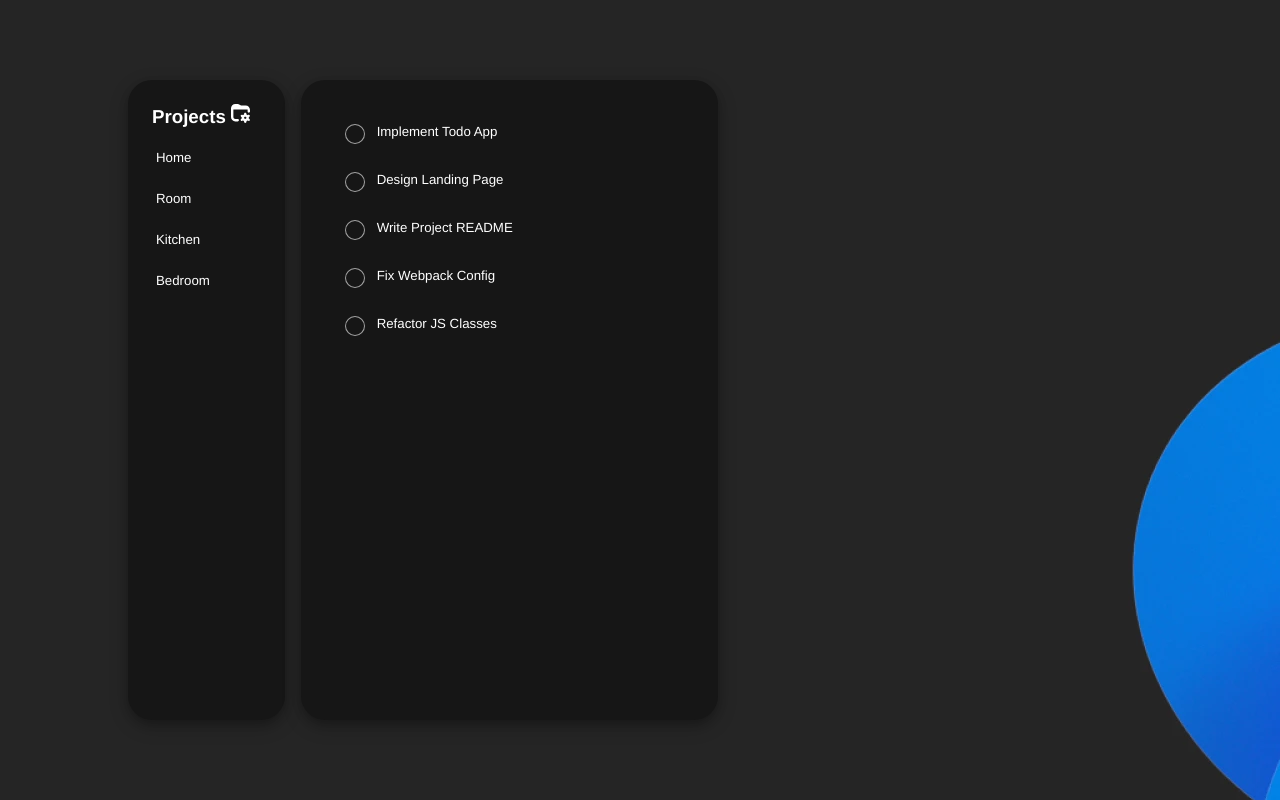
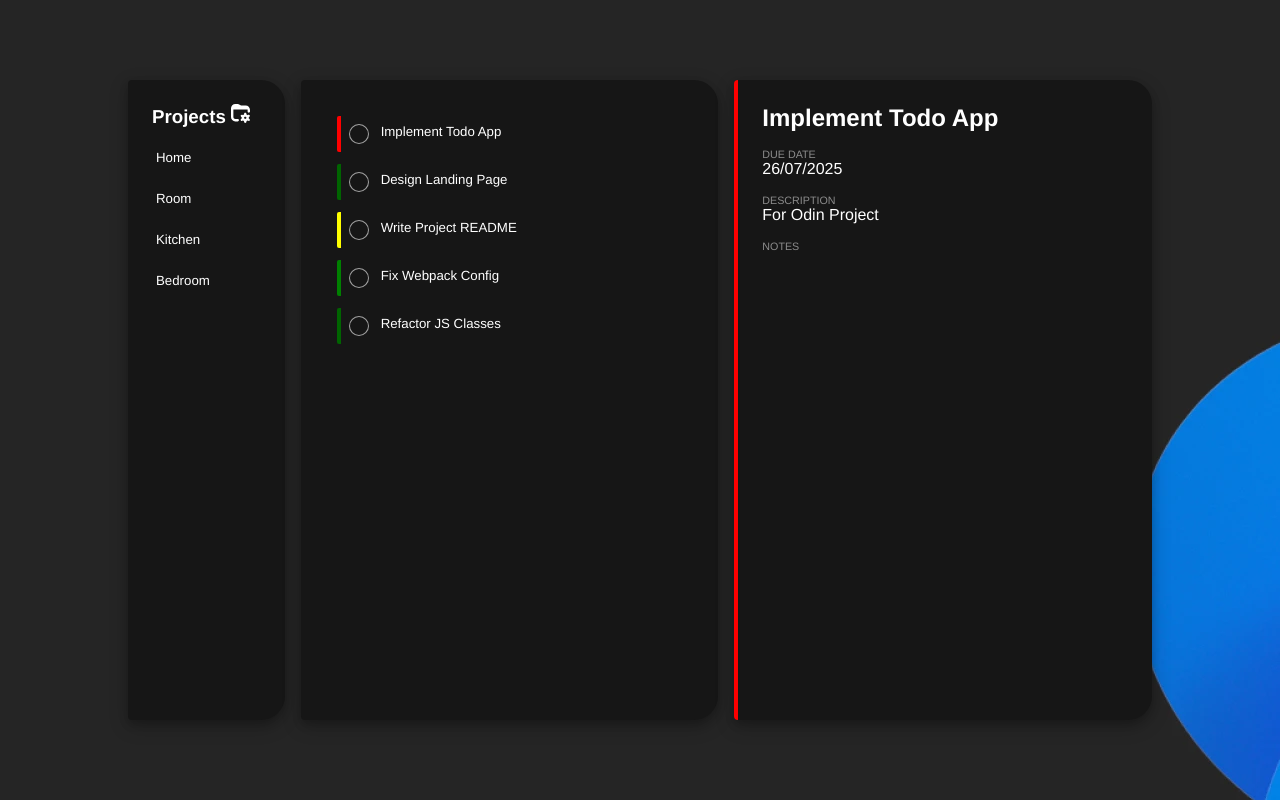
Before and after one commit to haristotle3/odin-todo-list, a website built with webpack: page src/template.html in a window 1280 px wide. Built offline with nearby package versions, Linux system fonts and the light colour scheme.

Commit message:
Implement todoItemDOMHandler, add styling

```diff
--- a/src/index.js
+++ b/src/index.js
@@ -4,6 +4,7 @@ import TodoItem from "./todoItem.js";
 import Project from "./project.js";
 import ProjectsList from "./projectsList.js";
 
+import TodoItemDOMHandler from "./todoItemDOMHandler.js";
 import ProjectDOMHandler from "./projectDOMHandler.js";
 import ProjectsListDOMHandler from "./projectsListDOMHandler.js";
 import { format } from "date-fns";
@@ -18,7 +19,7 @@ PJ.addTodoItem(
     `Implement Todo App`,
     `For Odin Project`,
     format(new Date(2025, 6, 26), "dd/MM/yyyy"),
-    1
+    5
   )
 );
 PJ.addTodoItem(
@@ -72,3 +73,4 @@ PL.addProject(PJ4);
 PLDM.refresh();
 
 const TDiv = new ProjectDOMHandler(PJ);
+const TodoDiv = new TodoItemDOMHandler(PJ.getAllTodos()[0]);
--- a/src/projectDOMHandler.js
+++ b/src/projectDOMHandler.js
@@ -19,6 +19,8 @@ export default class ProjectDOMHandler {
   createItemDiv(todoItem) {
     const itemDiv = document.createElement("div");
     itemDiv.classList.add("todo-item");
+    const priority = todoItem.getPriority();
+    itemDiv.classList.add(`priority-${priority}`);
 
     const checkButton = document.createElement("button");
     checkButton.role = "checkbox";
--- a/src/styles.css
+++ b/src/styles.css
@@ -4,6 +4,12 @@
   --card-bg-color: #161616;
   font-family: "Franklin Gothic Medium", "Arial Narrow", Arial, sans-serif;
   color: white;
+  --priority-5: red;
+  --priority-4: orange;
+  --priority-3: yellow;
+  --priority-2: darkgreen;
+  --priority-1: green;
+  --priority-0: white;
 }
 
 body {
@@ -28,7 +34,7 @@ body {
 
 .root > * {
   background-color: var(--card-bg-color);
-  border-radius: 24px;
+  border-radius: 4px 24px 24px 4px;
   padding: 24px;
   box-shadow: 0 4px 8px 0 rgba(0, 0, 0, 0.2), 0 6px 20px 0 rgba(0, 0, 0, 0.2);
 }
@@ -57,7 +63,7 @@ img[src$="svg"] {
   padding: 8px;
   margin: 12px;
 
-  border-radius: 8px;
+  border-radius: 2px 8px 8px 2px;
 }
 
 .tasks .todo-item:hover {
@@ -92,3 +98,36 @@ img[src$="svg"] {
   opacity: 0.75;
   text-decoration: line-through;
 }
+
+.task-details div {
+  margin: 16px 0;
+}
+
+.task-details div h6 {
+  font-weight: 100;
+  opacity: 0.5;
+}
+
+.priority-5 {
+  border-left: 4px solid var(--priority-5);
+}
+
+.priority-4 {
+  border-left: 4px solid var(--priority-4);
+}
+
+.priority-3 {
+  border-left: 4px solid var(--priority-3);
+}
+
+.priority-2 {
+  border-left: 4px solid var(--priority-2);
+}
+
+.priority-1 {
+  border-left: 4px solid var(--priority-1);
+}
+
+.priority-0 {
+  border-left: 4px solid var(--priority-0);
+}
--- a/src/todoItem.js
+++ b/src/todoItem.js
@@ -3,8 +3,8 @@ export default class TodoItem {
   constructor(title, description = ``, dueDate = ``, priority = 0) {
     this.id = crypto.randomUUID();
     this.title = title;
+    this.dueDate = dueDate;
     this.description = description;
-    this.dueDate = dueDate;
     this.priority = priority;
     this.notes = ``;
     this.complete = false;
--- /dev/null
+++ b/src/todoItemDOMHandler.js
@@ -0,0 +1,54 @@
+export default class TodoItemDOMHandler {
+  constructor(todoItem) {
+    this.todoItem = todoItem;
+
+    // Get root and create div card
+    this.root = document.querySelector(".root");
+    this.todoDetailsDiv = document.createElement("div");
+    this.todoDetailsDiv.classList.add("task-details");
+    // priority
+    const taskPriority = this.todoItem.getPriority();
+    this.todoDetailsDiv.classList.add(`priority-${taskPriority}`)
+    // title
+    const todoItemTitle = document.createElement("h2");
+    todoItemTitle.textContent = this.todoItem.getTitle();
+
+    // due date
+    const dueDateDiv = document.createElement("div");
+    const dueDateTitle = document.createElement("h6");
+    dueDateTitle.textContent = "DUE DATE";
+    const dueDate = document.createElement("p");
+    dueDate.textContent = todoItem.getDueDate();
+
+    dueDateDiv.appendChild(dueDateTitle);
+    dueDateDiv.appendChild(dueDate);
+
+    // description
+    const descriptionDiv = document.createElement("div");
+    const descriptionTitle = document.createElement("h6");
+    descriptionTitle.textContent = "DESCRIPTION";
+    const description = document.createElement("p");
+    description.textContent = todoItem.getDescription();
+
+    descriptionDiv.appendChild(descriptionTitle);
+    descriptionDiv.appendChild(description);
+
+    // notes
+    const notesDiv = document.createElement("div");
+    const notesTitle = document.createElement("h6");
+    notesTitle.textContent = "NOTES";
+    const notes = document.createElement("p");
+    notes.textContent = this.todoItem.getNotes();
+
+    notesDiv.appendChild(notesTitle);
+    notesDiv.appendChild(notes);
+
+    // append children
+    this.todoDetailsDiv.appendChild(todoItemTitle);
+    this.todoDetailsDiv.appendChild(dueDateDiv);
+    this.todoDetailsDiv.appendChild(descriptionDiv);
+    this.todoDetailsDiv.appendChild(notesDiv);
+
+    this.root.appendChild(this.todoDetailsDiv);
+  }
+}
```
Also changed, not shown: src/template.html (+0 -5 lines).
